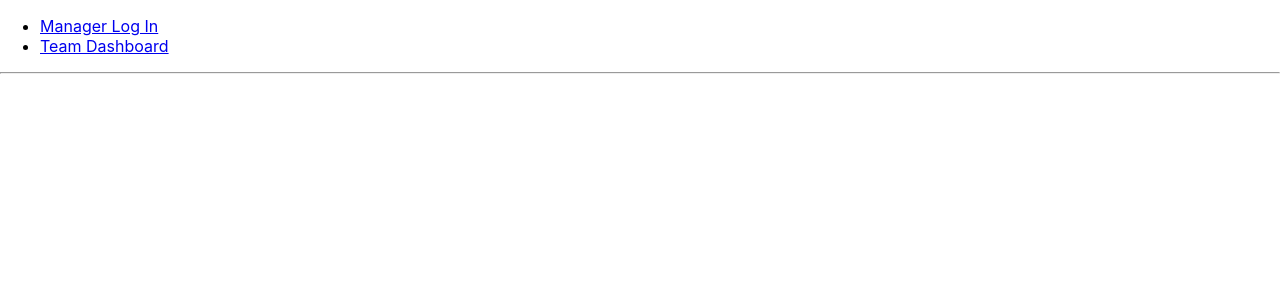
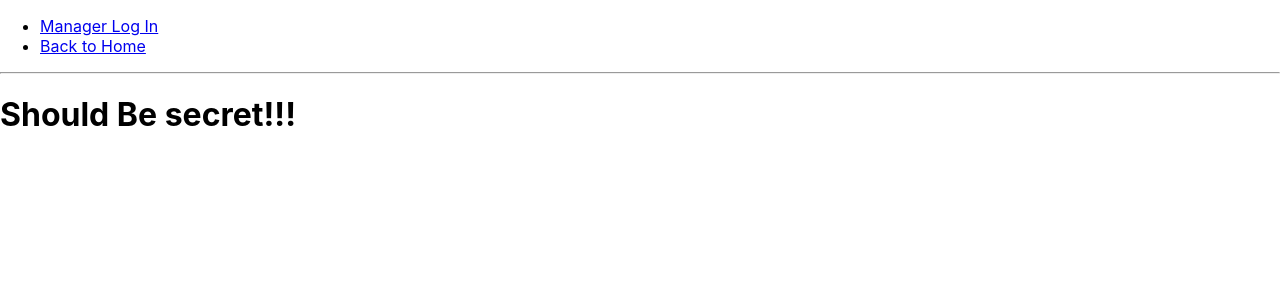
Before and after one commit to mcshakes/roster-bots, a React (Create React App) app in the folder client/: page /dashboard in a window 1280 px wide. Shown: the top 300 px of the page. Built offline with nearby package versions, Linux system fonts and the light colour scheme.

Commit message:
JWT is being passed to auth user, but requires a page refresh

```diff
--- a/client/src/components/App.js
+++ b/client/src/components/App.js
@@ -1,13 +1,15 @@
 import React from "react";
 import {
 	BrowserRouter as Router,
-	Route
+	Route,
+	Switch
  } from "react-router-dom";
 
 import SignUpPage from "./SignUp";
 import LogInPage from "./LogIn";
 import Navigation from "./Navigation";
 import LandingPage from "./LandingPage";
+import TeamDashboard from "./TeamDashboard";
 
 class App extends React.Component {
 
@@ -19,6 +21,19 @@ class App extends React.Component {
 		}
 	}
 
+	componentDidMount() {
+		console.log("App mounted: Refreshing, then authenticating user...")
+
+		const token = localStorage.getItem("token")
+		console.log(token)
+		if (token) {
+			this.setState({ authUser: token })
+		} else {
+			console.log("User unauthenticated")
+			this.setState({ authUser: token })
+		}
+	}
+
 	render() {
 
 		return (
@@ -27,10 +42,12 @@ class App extends React.Component {
 					<Navigation />
 
 					<hr/>
-
-					<Route exact path="/" component={LandingPage} />
-					<Route path="/login" component={LogInPage} />
-					<Route path="/sign-up" component={SignUpPage} />
+					<Switch>
+						<Route exact path="/" component={LandingPage} />
+						<Route path="/login" component={LogInPage} />
+						<Route path="/dashboard" component={TeamDashboard} />
+						<Route path="/sign-up" component={SignUpPage} />
+					</Switch>
 				</Router>
 			</div>
 		)
--- a/client/src/components/LandingPage.js
+++ b/client/src/components/LandingPage.js
@@ -7,7 +7,7 @@ class LandingPage extends React.Component {
 
 		return (
 			<div>
-				I'm A LANDING PAGE
+				<h1>Landing Page</h1>
 			</div>
 		)
 	}
--- /dev/null
+++ b/client/src/components/LogOut/index.js
@@ -0,0 +1,9 @@
+import React from "react";
+
+const LogOutButton = (e) => (
+	<button type="button">
+		Log Out
+	</button>
+)
+
+export default LogOutButton;
--- a/client/src/components/Navigation.js
+++ b/client/src/components/Navigation.js
@@ -1,14 +1,36 @@
 import React from "react";
 import { Link } from "react-router-dom";
+import LogOutButton from "./LogOut";
 
-const Navigation = () => (
+const Navigation = ({ authUser }) => (
+
+	<div>{authUser ? <NavigationAuthenticated /> : <NavigationNonAuthenticated />}</div>
+)
+
+const NavigationAuthenticated = () => (
+	<div>
+		<ul>
+			<li>
+				<Link to="/admin-home">Team Dashboard</Link>
+			</li>
+			<li>
+				<Link to="/">Back to Home</Link>
+			</li>
+			<li>
+				<LogOutButton />
+			</li>
+		</ul>
+	</div>
+)
+
+const NavigationNonAuthenticated = () => (
 	<div>
 		<ul>
 			<li>
 				<Link to="/login">Manager Log In</Link>
 			</li>
 			<li>
-				<Link to="/admin-home">Team Dashboard</Link>
+				<Link to="/">Back to Home</Link>
 			</li>
 		</ul>
 	</div>
--- /dev/null
+++ b/client/src/components/TeamDashboard.js
@@ -0,0 +1,16 @@
+import React from "react";
+
+class TeamDashboard extends React.Component {
+
+
+	render() {
+
+		return (
+			<div>
+				<h1>Should Be secret!!!</h1>
+			</div>
+		)
+	}
+}
+
+export default TeamDashboard;
```
